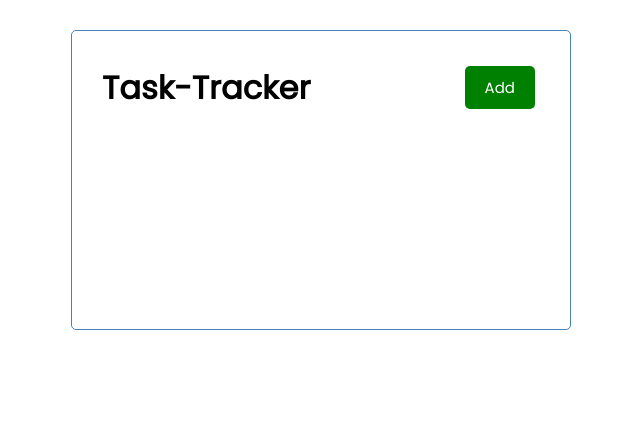
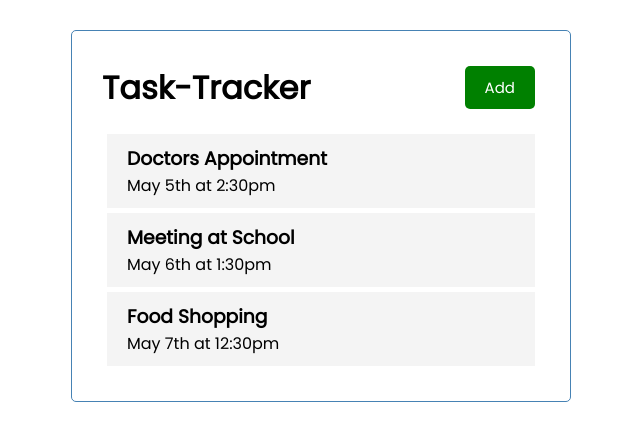
Before and after one commit to nziokikevin/task-manager, an Angular app: page / in a window 1280 px wide. Shown: the top 440 px of the page, without its empty margins (319-959 px from the left). Built offline with nearby package versions, Linux system fonts and the light colour scheme.

Commit message:
:lipstick:  added the task and task-item components

```diff
--- /dev/null
+++ b/src/app/Task.ts
@@ -0,0 +1,6 @@
+export interface Task {
+  id?: number;
+  text: string;
+  day: string;
+  reminder: boolean;
+}
--- a/src/app/app.component.html
+++ b/src/app/app.component.html
@@ -1,3 +1,4 @@
 <div class="container">
   <app-header></app-header>
+  <app-tasks></app-tasks>
 </div>
--- a/src/app/app.module.ts
+++ b/src/app/app.module.ts
@@ -4,12 +4,16 @@
 import { AppComponent } from './app.component';
 import { HeaderComponent } from './components/header/header.component';
 import { ButtonComponent } from './components/button/button.component';
+import { TasksComponent } from './components/tasks/tasks.component';
+import { TaskItemComponent } from './components/task-item/task-item.component';
 
 @NgModule({
   declarations: [
     AppComponent,
     HeaderComponent,
-    ButtonComponent
+    ButtonComponent,
+    TasksComponent,
+    TaskItemComponent
   ],
   imports: [
     BrowserModule
--- /dev/null
+++ b/src/app/components/task-item/task-item.component.css
@@ -0,0 +1,16 @@
+.task {
+  background: #f4f4f4;
+  margin: 5px;
+  padding: 10px 20px;
+  cursor: pointer;
+}
+
+.task.reminder {
+  border-left: 5px solid green;
+}
+
+.task h3 {
+  display: flex;
+  align-items: center;
+  justify-content: space-between;
+}
--- /dev/null
+++ b/src/app/components/task-item/task-item.component.html
@@ -0,0 +1,4 @@
+<div class="task">
+  <h3>{{ task.text }}</h3>
+  <p>{{ task.day }}</p>
+</div>
--- /dev/null
+++ b/src/app/components/tasks/tasks.component.html
@@ -0,0 +1 @@
+<app-task-item *ngFor="let task of tasks" [task]="task"></app-task-item>
--- /dev/null
+++ b/src/app/components/tasks/tasks.component.ts
@@ -0,0 +1,12 @@
+import { Component } from '@angular/core';
+import { TASKS } from 'src/app/mock-tasks';
+import { Task } from 'src/app/Task';
+
+@Component({
+  selector: 'app-tasks',
+  templateUrl: './tasks.component.html',
+  styleUrls: ['./tasks.component.css'],
+})
+export class TasksComponent {
+  tasks: Task[] = TASKS;
+}
--- /dev/null
+++ b/src/app/mock-tasks.ts
@@ -0,0 +1,22 @@
+import { Task } from './Task';
+
+export const TASKS: Task[] = [
+  {
+    id: 1,
+    text: 'Doctors Appointment',
+    day: 'May 5th at 2:30pm',
+    reminder: true,
+  },
+  {
+    id: 2,
+    text: 'Meeting at School',
+    day: 'May 6th at 1:30pm',
+    reminder: true,
+  },
+  {
+    id: 3,
+    text: 'Food Shopping',
+    day: 'May 7th at 12:30pm',
+    reminder: false,
+  },
+];
```
Also changed, not shown: src/app/components/task-item/task-item.component.ts (added, +13 -0 lines), src/app/components/tasks/tasks.component.css (added), 2 other files (tests, documents, lock files or other folders).
